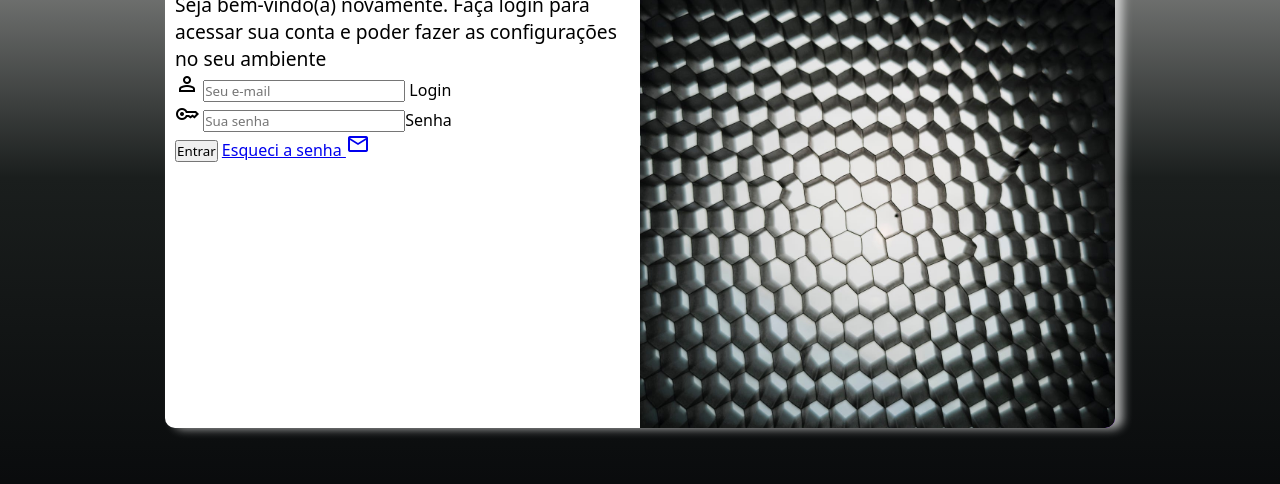
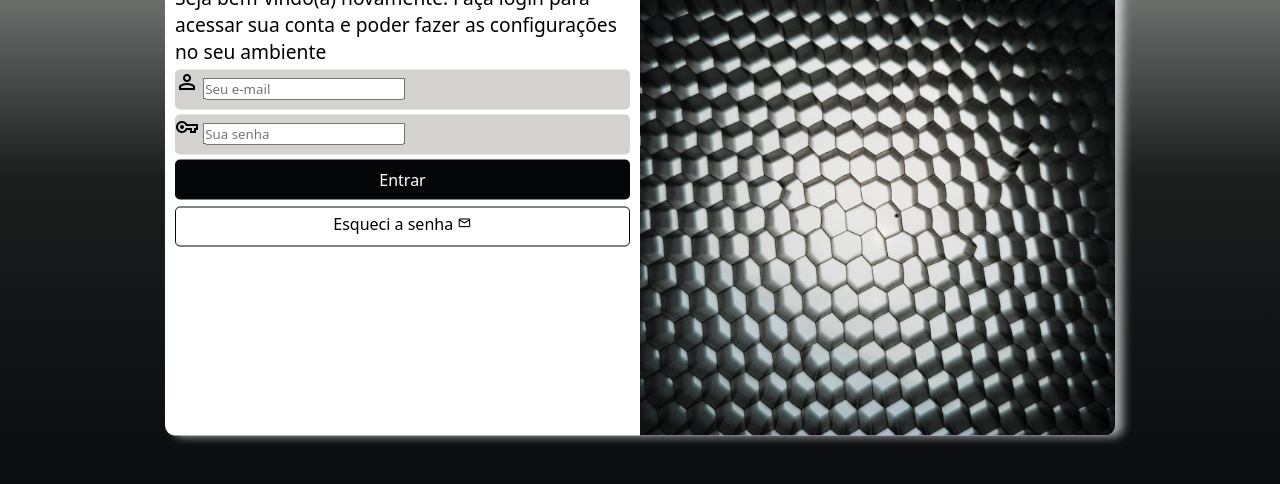
Before and after one commit to LawanSS/projeto-login, a plain HTML site: page index.html in a window 1280 px wide. Shown: the part 222-706 px from the top of the page. Drawn offline with nearby package versions, Linux system fonts and the light colour scheme.

Commit message:
form
css no formulario

```diff
--- a/estilos/style.css
+++ b/estilos/style.css
@@ -35,7 +35,7 @@ section#login {
     transform: translate(-50%, -50%);
     background-color: white;
     width: 250px;
-    height: 500px;
+    height: 515px;
     border-radius: 10px;
     overflow: hidden;
     box-shadow: 8px 1px 10px rgba(255, 255, 255, 0.651);
@@ -64,3 +64,55 @@ div#form > h1 {
 div#form > p {
     font-size: 0.8em;
 }
+
+form > div.campo {
+    background-color: #D3D2D0;
+    display: block;
+    width: 100%;
+    height: 40px;
+    border-radius: 5px;
+    margin: 5px 0px;
+}
+
+div.campo > label {
+    display: none;
+}
+
+form > input[type=submit] {
+    display: block;
+    font-size: 1em;
+    width: 100%;
+    height: 40px;
+    background-color: #050608;
+    color: white;
+    border: none;
+    border-radius: 5px;
+
+}
+form > input[type=submit]:hover {
+    background-color: #050608a6;
+    cursor: pointer;
+}
+
+form > a.botao {
+    display: block;
+    text-align: center;
+    font-size: 1em;
+    width: 100%;
+    height: 40px;
+    padding-top: 5px;
+    margin-top: 7px;
+    background-color: white;
+    border: 1px solid #050608;
+    border-radius: 5px;
+    text-decoration: none;
+    color: black;
+}
+
+form > a.botao:hover {
+background-color: #05060842 ;
+}
+
+form > a.botao > span {
+    font-size: 0.9em;
+}
--- a/index.html
+++ b/index.html
@@ -37,13 +37,14 @@
 
                     <div class="campo">
 
-                    <span class="material-symbols-outlined">key</span>
-                        <input type="password" name="senha" id="isenha" placeholder="Sua senha" autocomplete="current-password" minlength="8" maxlength="20" required><label for="isenha">Senha</label>
+                    <span class="material-symbols-outlined">vpn_key</span>
+                        <input type="password" name="senha" id="isenha" placeholder="Sua senha" autocomplete="current-password" minlength="8" maxlength="20" required>
+                        <label for="isenha">Senha</label>
 
                     </div>
 
                     <input type="submit" value="Entrar">
-                    <a href="esqueci.html">
+                    <a href="esqueci.html" class="botao">
                         Esqueci a senha <span class="material-symbols-outlined">mail</span>
                     </a>
 
```
